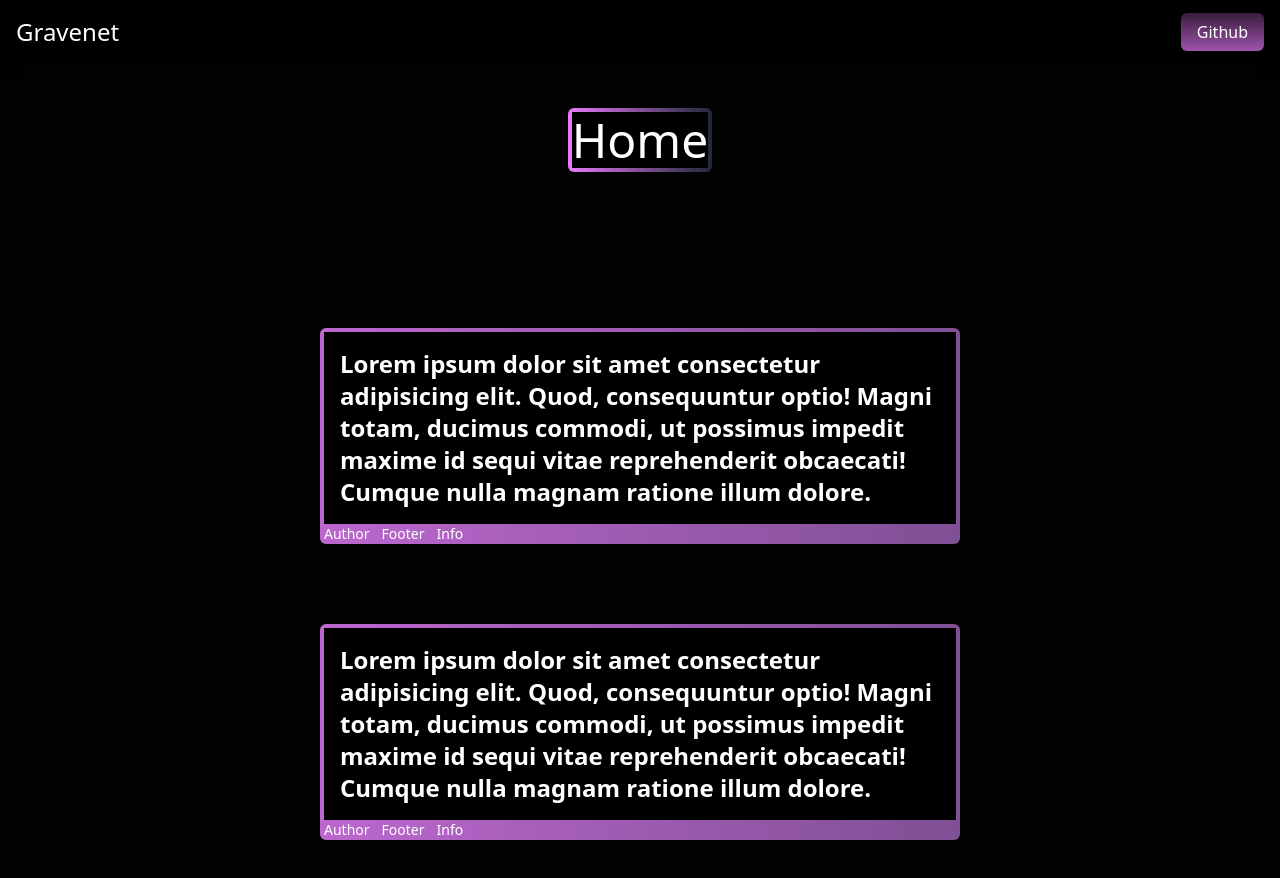
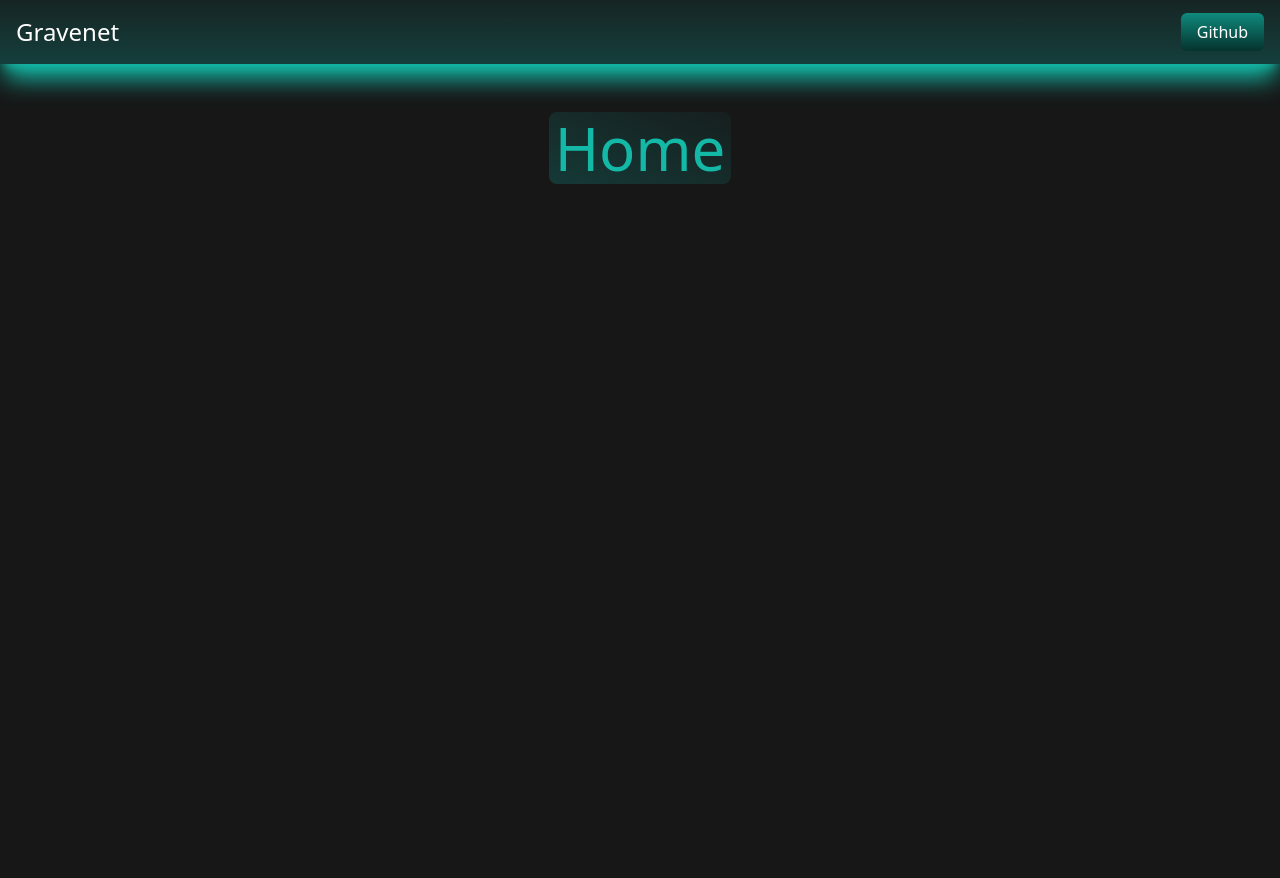
Before and after one commit to setoyuma/GraveNet, a React (Create React App) app: page / in a window 1280 px wide. Shown: the top 878 px of the page. After the commit the page ends 800 px from the top, so only its background shows below. Built offline with nearby package versions, Linux system fonts and the light colour scheme.

Commit message:
site redesign

```diff
--- a/package.json
+++ b/package.json
@@ -9,7 +9,6 @@
     "react": "^18.2.0",
     "react-dom": "^18.2.0",
     "react-scripts": "5.0.1",
-    "tailwind-scrollbar-hide": "^1.1.7",
     "web-vitals": "^2.1.4"
   },
   "scripts": {
--- a/src/components/Navbar.jsx
+++ b/src/components/Navbar.jsx
@@ -3,12 +3,12 @@ import React from "react";
 const Navbar = () => {
   return (
     <div>
-      <nav className=" px-4 py-4 mb-12 flex justify-between shadow-lg hover:shadow-gray-500 transition-shadow ease-in-out delay-50 duration-700 bg-black text-white">
+      <nav className=" px-4 py-4 mb-12 flex justify-between shadow-xl hover:shadow-teal-500 transition-shadow ease-in-out delay-50 duration-700 bg-gradient-to-t to-neutral-900 from-teal-900 animate-gradient-y text-white">
         <h1 className=" text-2xl">Gravenet</h1>
         <ul className="flex items-center">
           <li>
             <a
-              className=" transition-opacity delay-50 bg-gradient-to-t from-fuchsia-400 to-gray-800-500 animate-gradient-y text-white px-4 py-2 rounded-md ml-8"
+              className=" transition-opacity delay-50 bg-gradient-to-t from-black to-teal-500 animate-gradient-y text-white px-4 py-2 rounded-md ml-8"
               href="https://github.com/setoyuma/GraveNet"
               target={"_blank"}
             >
--- a/src/index.css
+++ b/src/index.css
@@ -3,5 +3,5 @@
 @tailwind utilities;
 
 body {
-	background-color: #020202
+  background-color: #171717;
 }
--- a/src/pages/Home.jsx
+++ b/src/pages/Home.jsx
@@ -1,34 +1,11 @@
 import React from "react";
-import Entry from "../components/Entry";
 
 const Home = () => {
   return (
-    <div className=" text-5xl text-white h-36">
-      <section className=" flex justify-center">
-        <div className="mx-auto flex max-w-screen-sm items-center justify-center">
-          <div className="w-full rounded-md bg-gradient-to-r from-fuchsia-400 to-gray-800 p-1">
-            <div className="flex h-full w-full items-center justify-center bg-black">
-              <h1>Home</h1>
-            </div>
-          </div>
-        </div>
-      </section>
-      <ul className="flex-col py-40 items-center">
-        <li>
-          <section >
-            <div >
-              <Entry entryNumber={1} />
-            </div>
-          </section>
-        </li>
-        <li className="py-20">
-          <section>
-            <div>
-              <Entry entryNumber={2} />
-            </div>
-          </section>
-        </li>
-      </ul>
+    <div className=" flex justify-center text-6xl text-teal-500">
+      <h1 className=" bg-gradient-to-tr to-neutral-900 from-teal-900 animate-gradient-xy rounded-lg absolute text-center p-1.5">
+        Home
+      </h1>
     </div>
   );
 };
--- a/tailwind.config.js
+++ b/tailwind.config.js
@@ -6,11 +6,17 @@ module.exports = {
   theme: {
     extend: {
       animation: {
-        "gradient-x": "gradient-x 10s ease infinite",
-        "gradient-y": "gradient-y 10s ease infinite",
-        "gradient-xy": "gradient-xy 8s ease infinite",
+        "gradient-x": "gradient-x 15s ease infinite",
+        "gradient-y": "gradient-y 15s ease infinite",
+        "gradient-xy": "gradient-xy 20s ease infinite",
       },
       keyframes: {
+        dropShadow: {
+          glow: [
+            "0 0px 20px rgba(255,255, 255, 0.35)",
+            "0 0px 65px rgba(255, 255,255, 0.2)",
+          ],
+        },
         "gradient-y": {
           "0%, 100%": {
             "background-size": "400% 400%",
@@ -44,8 +50,6 @@ module.exports = {
       }
     },
   },
-  plugins: [
-    require('tailwind-scrollbar-hide')
-  ],
+  plugins: [],
 
 }
```
Also changed, not shown: src/App.jsx (+7 -7 lines), src/index.js (+5 -5 lines), 1 other file (tests, documents, lock files or other folders).
